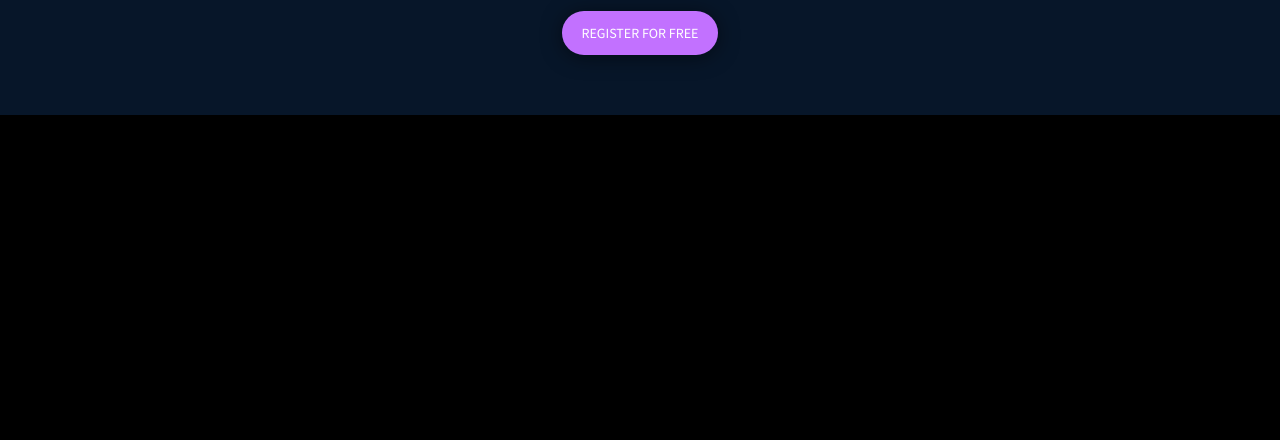
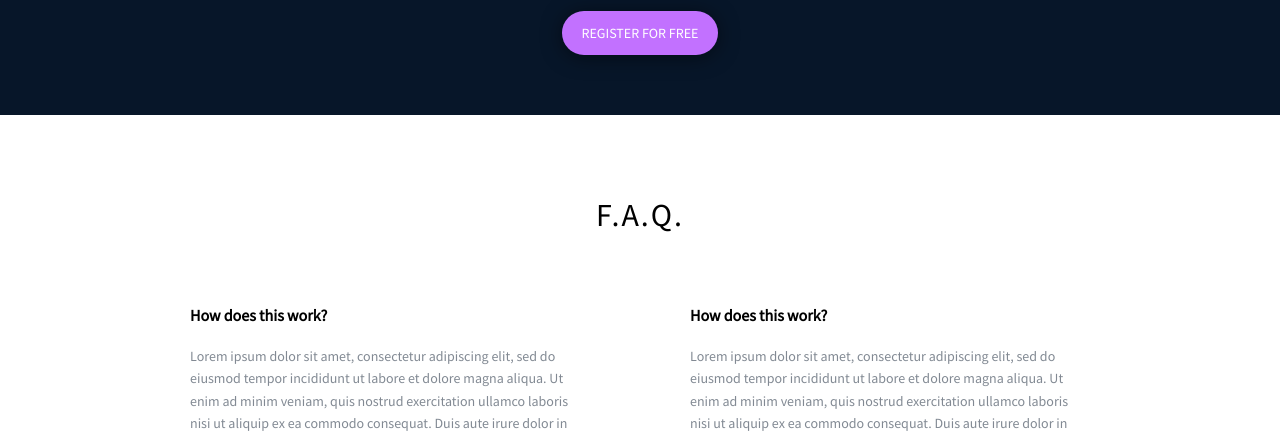
Before and after one commit to mikefares/alx_html_css, a plain HTML site: page css_advanced/index.html in a window 1280 px wide. Shown: the part 2490-2930 px from the top of the page. Drawn offline with Linux system fonts and the light colour scheme.

Commit message:
Improved on FAQ section style

```diff
--- a/css_advanced/index.html
+++ b/css_advanced/index.html
@@ -166,21 +166,21 @@
             </div>
             <button>REGISTER FOR FREE</button>
         </section>
-        <section>
+        <section id="faq">
             <h2>F.A.Q.</h2>
             <div>
                 <div>
                     <div>
                         <h3>How does this work?</h3>
                     </div>
-                    <div>
+                    <div class="paragraph">
                         Lorem ipsum dolor sit amet, consectetur adipiscing elit, sed do eiusmod tempor incididunt ut labore et dolore magna aliqua. Ut enim ad minim veniam, quis nostrud exercitation ullamco laboris nisi ut aliquip ex ea commodo consequat. Duis aute irure dolor in reprehenderit in voluptate velit esse cillum dolore eu fugiat nulla pariatur. Excepteur sint occaecat cupidatat non proident, sunt in culpa qui officia deserunt mollit anim id est laborum.
                     </div>
 
                     <div>
                         <h3>How does this work?</h3>
                     </div>
-                    <div>
+                    <div class="paragraph">
                         Lorem ipsum dolor sit amet, consectetur adipiscing elit, sed do eiusmod tempor incididunt ut labore et dolore magna aliqua. Ut enim ad minim veniam, quis nostrud exercitation ullamco laboris nisi ut aliquip ex ea commodo consequat. Duis aute irure dolor in reprehenderit in voluptate velit esse cillum dolore eu fugiat nulla pariatur. Excepteur sint occaecat cupidatat non proident, sunt in culpa qui officia deserunt mollit anim id est laborum.
                     </div>
                 </div>
@@ -188,13 +188,13 @@
                     <div>
                         <h3>How does this work?</h3>
                     </div>
-                    <div>
+                    <div class="paragraph">
                         Lorem ipsum dolor sit amet, consectetur adipiscing elit, sed do eiusmod tempor incididunt ut labore et dolore magna aliqua. Ut enim ad minim veniam, quis nostrud exercitation ullamco laboris nisi ut aliquip ex ea commodo consequat. Duis aute irure dolor in reprehenderit in voluptate velit esse cillum dolore eu fugiat nulla pariatur. Excepteur sint occaecat cupidatat non proident, sunt in culpa qui officia deserunt mollit anim id est laborum.
                     </div>
                     <div>
                         <h3>How does this work?</h3>
                     </div>
-                    <div>
+                    <div class="paragraph">
                         Lorem ipsum dolor sit amet, consectetur adipiscing elit, sed do eiusmod tempor incididunt ut labore et dolore magna aliqua. Ut enim ad minim veniam, quis nostrud exercitation ullamco laboris nisi ut aliquip ex ea commodo consequat. Duis aute irure dolor in reprehenderit in voluptate velit esse cillum dolore eu fugiat nulla pariatur. Excepteur sint occaecat cupidatat non proident, sunt in culpa qui officia deserunt mollit anim id est laborum.
                     </div>
                 </div>
--- a/css_advanced/styles.css
+++ b/css_advanced/styles.css
@@ -353,3 +353,60 @@ button{
 #membership #member-container .member-box p{
     font-weight: 100;
 }
+
+/* FAQ section */
+#faq {
+    background-color: #fff;
+    color: #000;
+    padding: 80px 20px;
+    text-align: center;
+}
+
+#faq h2 {
+    font-size: 32px;
+    font-weight: 300;
+    color: #000;
+    margin-bottom: 70px;
+    text-transform: uppercase;
+    letter-spacing: 2px;
+}
+
+#faq > div {
+    display: flex;
+    justify-content: center;
+    gap: 100px;
+    max-width: 900px;
+    margin: 0 auto;
+    flex-wrap: wrap;
+}
+
+#faq > div > div {
+    flex-basis: 400px;
+    flex-grow: 1;
+    max-width: 450px;
+    text-align: left;
+}
+
+#faq > div > div > div {
+    margin-bottom: 20px;
+}
+
+#faq > div > div > div:nth-child(even) {
+    margin-bottom: 40px;
+}
+
+#faq > div > div > div h3 {
+    font-size: 16px;
+    font-weight: bold;
+    color: #000;
+    opacity: 100%;
+    margin: 0 0 10px 0;
+}
+
+#faq .paragraph {
+    font-size: 14px;
+    line-height: 1.6;
+    color: #071629;
+    opacity: 50.16%;
+    margin: 0;
+}
```
